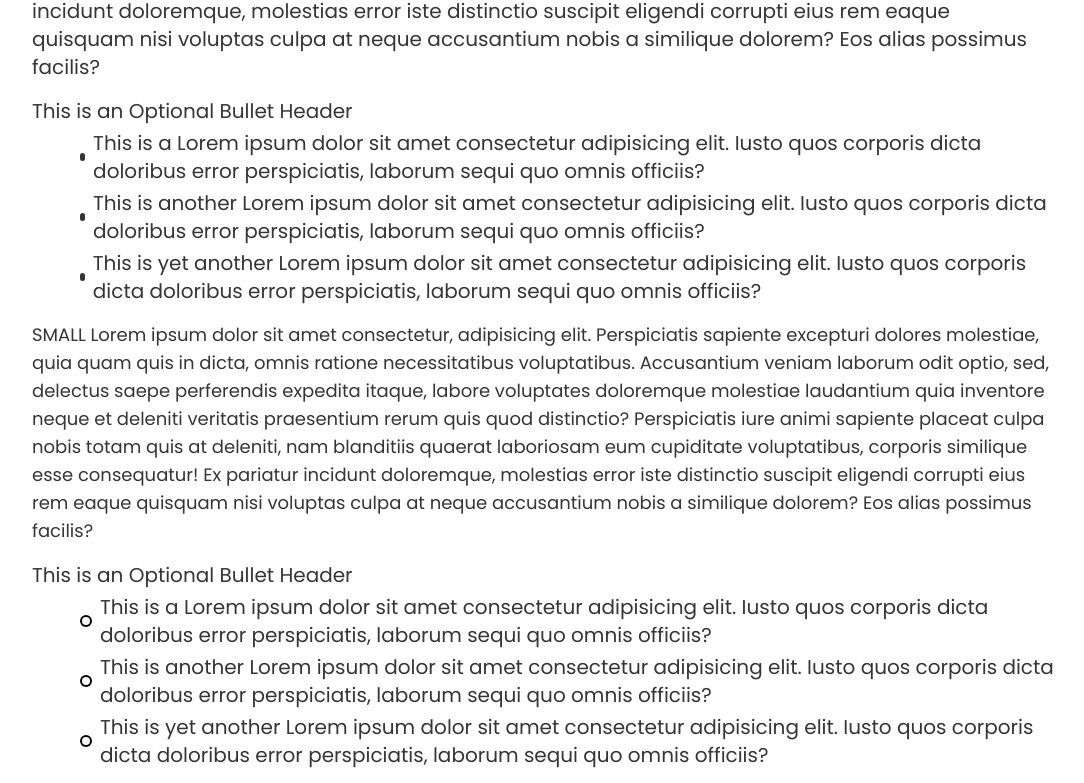
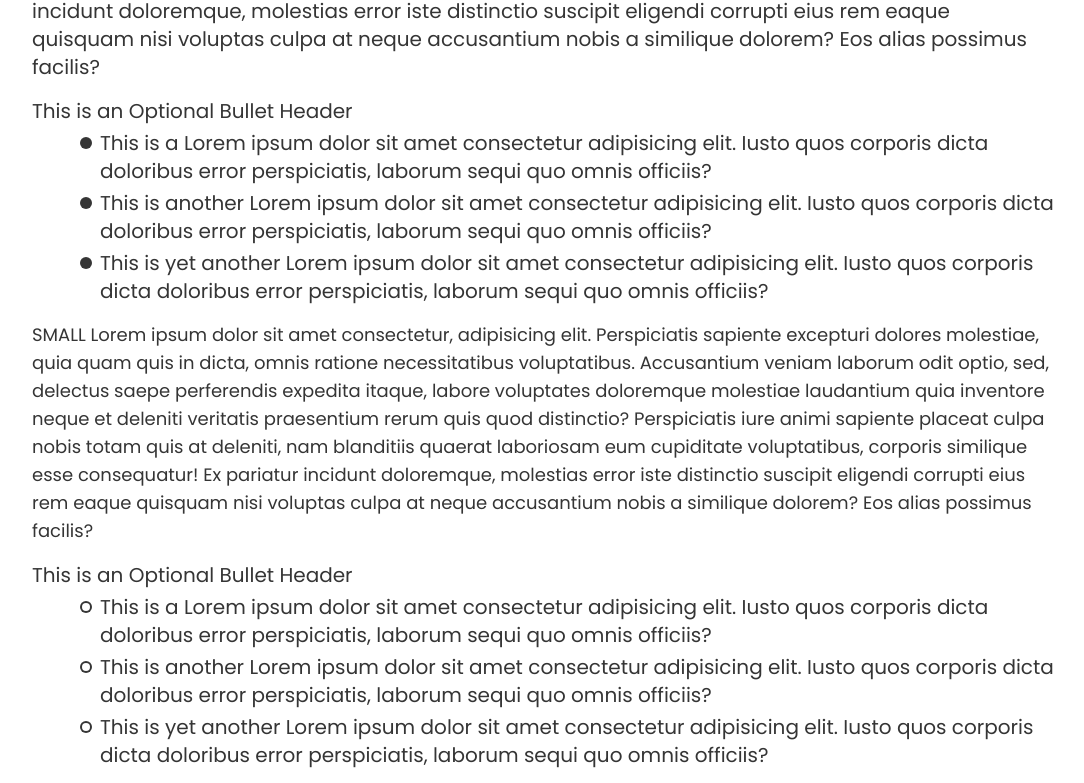
Before and after one commit to TahaShah141/elements-learning, a React (Vite) app: page /blog in a window 1280 px wide. Shown: the part 1733-2516 px from the top of the page, without its empty margins (96-1180 px from the left). Built offline with nearby package versions, Linux system fonts and the light colour scheme.

Commit message:
css changes

```diff
--- a/src/components/blogComponents/BlogBullets.jsx
+++ b/src/components/blogComponents/BlogBullets.jsx
@@ -7,21 +7,25 @@ export const BlogBullets = ({header, points, size="BASE", style="LETTER"}) => {
   const [alignment, setAlignment] = useState("items-center")
   useEffect(() => {
     if (style === "CIRCLE" || style === "DOTS") {
-      setAlignment("items-center")
+      setAlignment("items-start")
     }
     else if (style === "NUMBER" || style === "LETTER") {
       setAlignment("items-start")
     }
-  }, [])
+  }, [style])
 
   const Marker = ({i}) => {
     if (style === "DOTS") {
-      return <div className="bg-light-black rounded-full size-2" />
+      return (
+        <div className="bg-light-black p-0.5 mt-2 rounded-full flex-1">
+          <div className="bg-light-black rounded-full size-1 md:size-2" />
+        </div>
+      )
     }
     else if (style === "CIRCLE") {
       return (
-        <div className="bg-black p-0.5 rounded-full">
-          <div className="bg-white rounded-full size-2" />
+        <div className="bg-light-black p-0.5 mt-2 rounded-full flex-1">
+          <div className="bg-white rounded-full size-1 md:size-2" />
         </div>
       )
     } else if (style === "NUMBER") {
@@ -38,7 +42,7 @@ export const BlogBullets = ({header, points, size="BASE", style="LETTER"}) => {
   return (
     <div className="flex flex-col gap-1">
       {header && <BlogParagraph size={size} text={header} />}
-      <div className="flex flex-col pl-12 gap-1">
+      <div className="flex flex-col pl-2 xs:pl-4 md:pl-8 xl:pl-12 gap-1">
         {points.map((point, i) => (
           <div className={`flex gap-2 ${alignment}`}>
             <Marker i={i} />
```
